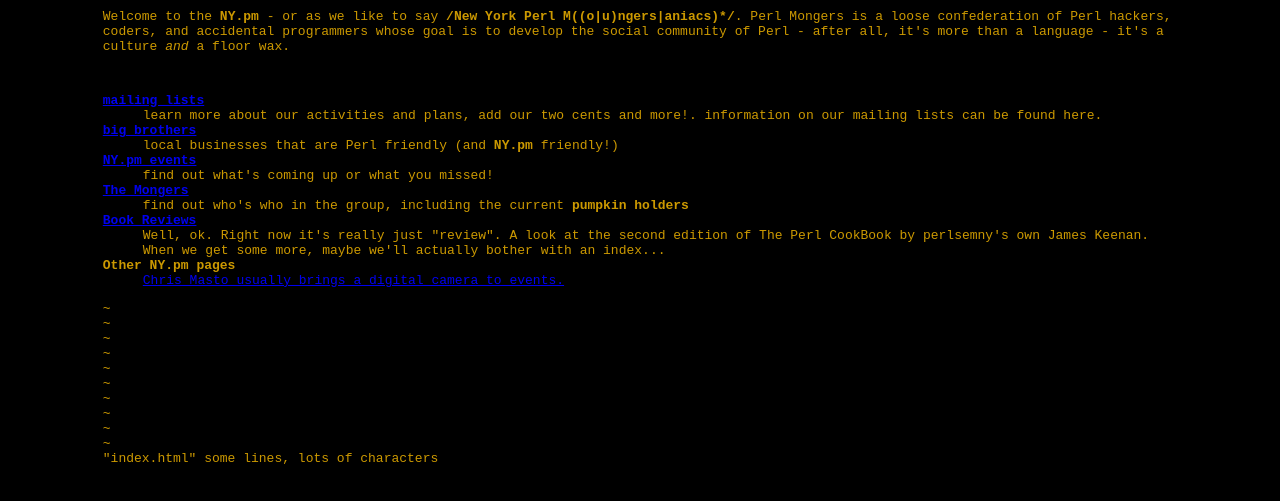
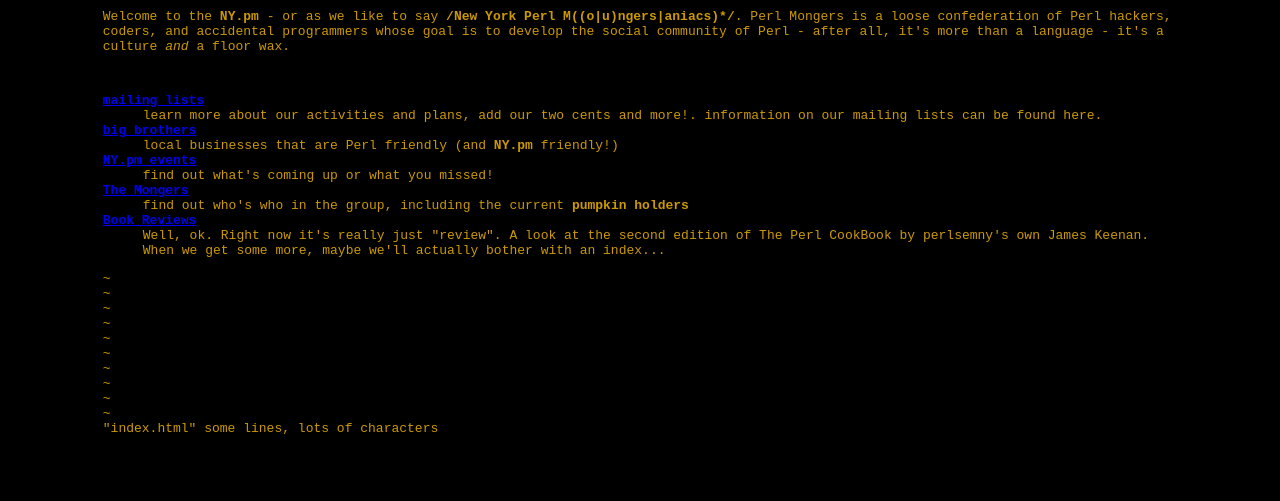
Before and after one commit to patspam/ny.pm.org, a plain HTML site: page index.html in a window 1280 px wide. Shown: the part 69-570 px from the top of the page. Drawn offline with Linux system fonts and the light colour scheme.

Commit message:
Removed broken link to photos

```diff
--- a/index.html
+++ b/index.html
@@ -49,13 +49,6 @@
                 When we get some more, maybe we'll actually bother with an index...
             </dd>
 
-            <dt>Other NY.pm pages</dt>
-            <dd>
-                <a href="http://www.netmonger.net/~chris/nypm/">
-                    Chris Masto usually brings a digital camera to events.
-                </a>
-            </dd>
-
         </dl>
 
         <div class=vim>
```
